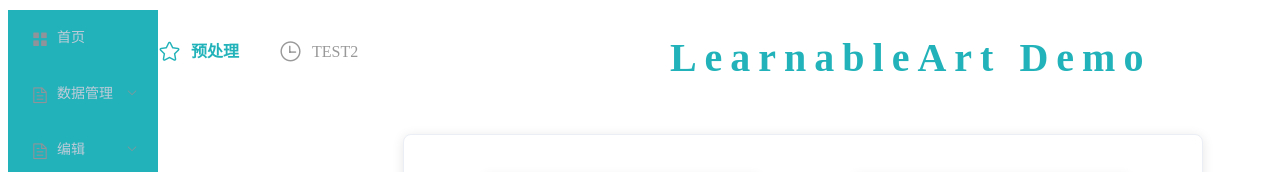
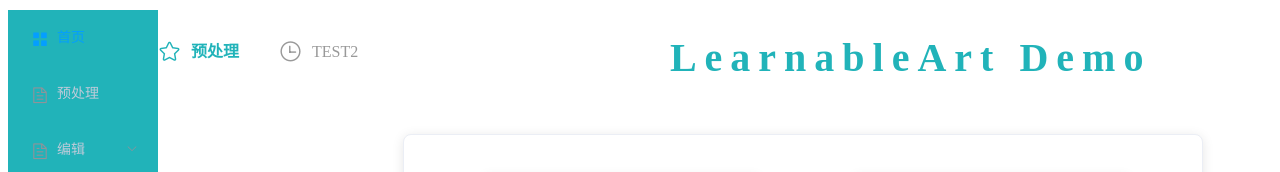
Before and after one commit to RUiN-jiarun/LearnableArt, a Vue app in the folder frontend/: page /home in a window 1280 px wide. Shown: the top 172 px of the page. Built offline with nearby package versions, Linux system fonts and the light colour scheme.

Commit message:
router test

```diff
--- a/frontend/src/components/Home.vue
+++ b/frontend/src/components/Home.vue
@@ -13,13 +13,9 @@
             text-color="#bfcbd9"
             active-text-color="#049eff">
             <el-menu-item index="home"><i class="el-icon-menu"></i>首页</el-menu-item>
-            <el-submenu index="2">
-              <template slot="title"><i class="el-icon-document"></i>数据管理</template>
-              <el-menu-item index="list">用户列表1</el-menu-item>
-              <el-menu-item index="list2">用户列表2</el-menu-item>
-              <el-menu-item index="list3">用户列表3</el-menu-item>
-              <el-menu-item index="list4">用户列表4</el-menu-item>
-            </el-submenu>
+            <el-menu-item index="pre"><i class="el-icon-document"></i>预处理</el-menu-item>
+
+
             <el-submenu index="3">
               <template slot="title"><i class="el-icon-document"></i>编辑</template>
               <el-menu-item index="index">编辑1</el-menu-item>
--- a/frontend/src/main.js
+++ b/frontend/src/main.js
@@ -2,6 +2,7 @@
 // (runtime-only or standalone) has been set in webpack.base.conf with an alias.
 import Vue from 'vue'
 import App from './App'
+import Content from './components/Content'
 import VueRouter from 'vue-router'
 import axios from 'axios'
 import Element from 'element-ui'
@@ -29,9 +30,14 @@
         component: App,
         children: [
             {
-                path: 'index',
-                name: 'index',
-                component: () => import('./components/Content.vue'),
+                path: '/home',
+                name: 'home',
+                component: Content,
+            },
+            {
+                path: '/pre',
+                name: 'pre',
+                component: Content,
             },
         ]
     },
```
